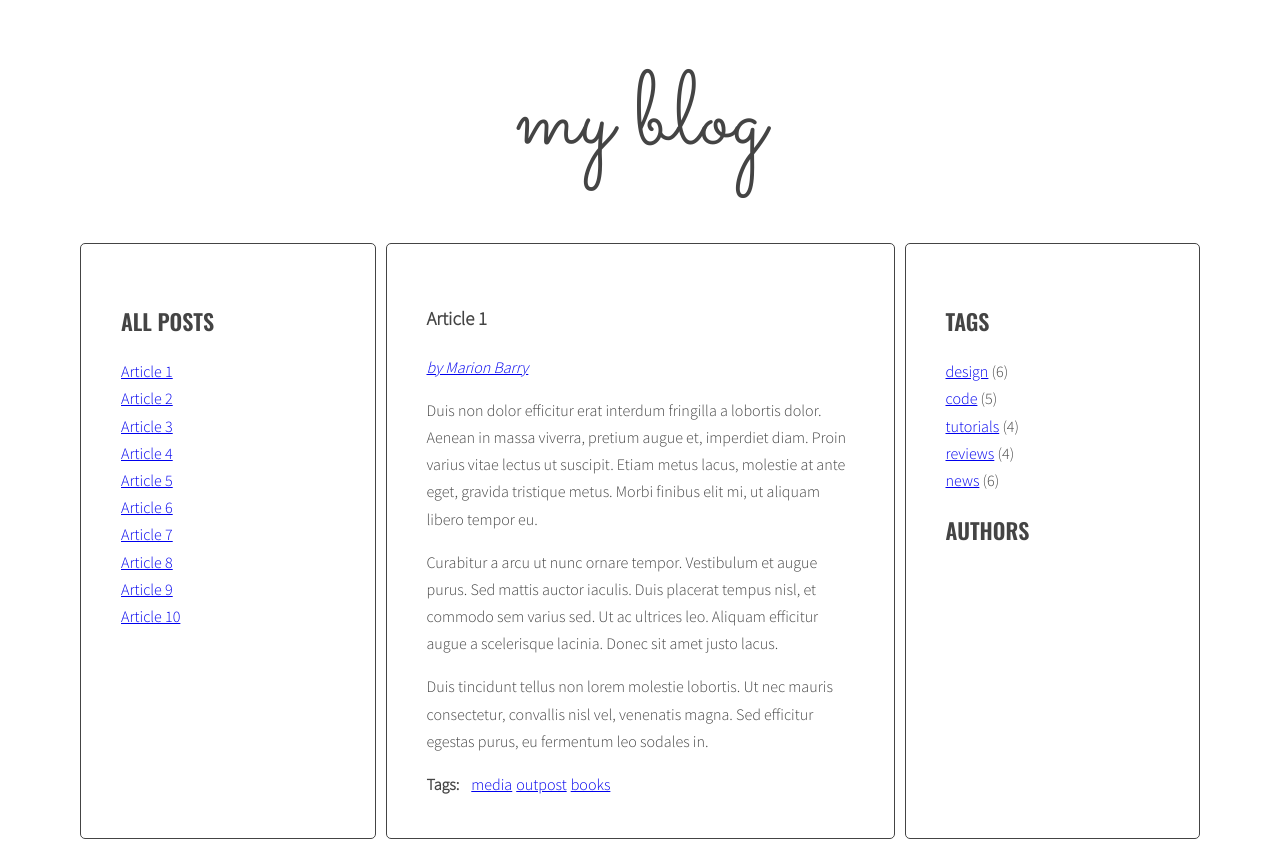
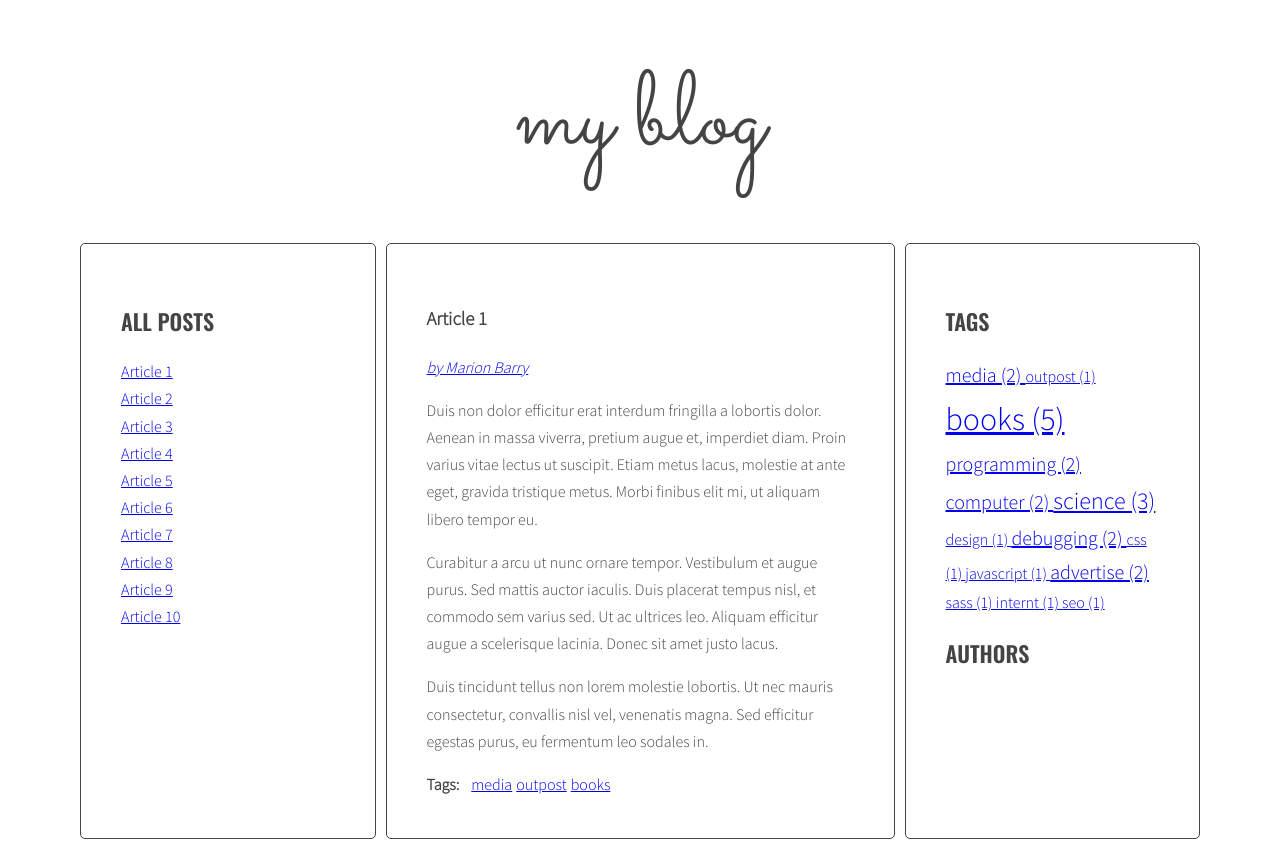
Before and after one commit to kordjusz/javascript-blog, a website: page index.html in a window 1280 px wide. Drawn offline with nearby package versions, Linux system fonts and the light colour scheme.

Commit message:
Finish JS responsible for generating links in right column

```diff
--- a/index.html
+++ b/index.html
@@ -174,11 +174,6 @@
             <aside class="sidebar">
               <h2 class="section-title">Tags</h2>
               <ul class="list tags">
-                <li><a href="#">design</a> <span>(6)</span></li>
-                <li><a href="#">code</a> <span>(5)</span></li>
-                <li><a href="#">tutorials</a> <span>(4)</span></li>
-                <li><a href="#">reviews</a> <span>(4)</span></li>
-                <li><a href="#">news</a> <span>(6)</span></li>
               </ul>
               <h2 class="section-title">Authors</h2>
               <ul class="list authors">
--- a/js/scripts.js
+++ b/js/scripts.js
@@ -30,7 +30,12 @@ const optArticleSelector = '.post',
   optTitleListSelector = '.titles',
   optArticleAuthorSelector = '.post-author',
   optArticleAuthorSelectorA = '.post-author a',
-  optArticleTagsSelectorA = '.post-tags .list li a';
+  optArticleTagsSelectorA = '.post-tags .list li a',
+  optCloudClassCount = 5,
+  optCloudClassPrefix = 'tag-size-',
+  optTagsListSelector = '.tags.list',
+  optTagsListSelectorA = '.tags.list a';
+
 
 function generateTitleLinks(customSelector = ''){
 
@@ -47,8 +52,6 @@ function generateTitleLinks(customSelector = ''){
     const linkHTML = '<li><a href="#' + articleId + '"><span>' + articleTitle + '</span></a></li>';
     titleList.insertAdjacentHTML('beforeend', linkHTML);
     html = html + linkHTML;
-    // console.log(html);
-    // titleList.innerHTML = html;
 
     const links = document.querySelectorAll('.titles a');
 
@@ -61,7 +64,9 @@ function generateTitleLinks(customSelector = ''){
 
 generateTitleLinks();
 
+
 function generateTags(){
+  let allTags = {};
   const articles = document.querySelectorAll(optArticleSelector);
 
   for(let article of articles){
@@ -71,13 +76,59 @@ function generateTags(){
     const articleTagsArray = articleTags.split(' ');
 
     for(let tag of articleTagsArray){
-      const tagHTML = `<li><a href="#tag-${tag}">${tag}</a></li>`;
-      //const tagHTML = '<li><a href="#tag-'+ tag + '">' + tag + '</a></li>';
-      html = html + tagHTML;
+      const linkHTML = `<li><a href="#tag-${tag}">${tag}</a></li>`;
+      html = html + linkHTML;
+
+      // eslint-disable-next-line no-prototype-builtins
+      if(!allTags.hasOwnProperty(tag)){
+        allTags[tag] = 1;
+      } else {
+        allTags[tag]++;
+      }
     }
-    wrapperTags.insertAdjacentHTML('afterbegin', html);
+    wrapperTags.insertAdjacentHTML('beforeend', html);
+    const tagList = document.querySelector(optTagsListSelector);
+
+    const tagsParams = calculateTagsParams(allTags);
+
+    let allTagsHTML = '';
+
+    for(let tag in allTags){
+      const tagLinkHTML = '<li class="' + optCloudClassPrefix + calculateTagClass(allTags[tag], tagsParams) + '"><a href=#tag-' + tag + '>' + tag + ' (' + allTags[tag] + ') ' +  '</a></li>';
+      console.log('taglinkHTML: ', tagLinkHTML);
+      allTagsHTML += tagLinkHTML;
+
+    }
+
+    tagList.innerHTML = allTagsHTML;
   }
+
+
 }
+
+function calculateTagsParams(tags){
+  const params = {
+    max: 0,
+    min: 999999
+  };
+  for(let tag in tags){
+
+    params.max = Math.max(tags[tag], params.max);
+    params.min = Math.min(tags[tag], params.max);
+
+  }
+  return params;
+}
+
+function calculateTagClass(count,params){
+
+  const normalizedCount = count - params.min;
+  const normalizedMax = params.max - params.min;
+  const percentage = normalizedCount / normalizedMax;
+  const classNumber = Math.floor( percentage * (optCloudClassCount - 1) + 1 );
+  return classNumber;
+}
+
 generateTags();
 
 function generateAuthors(){
@@ -118,10 +169,16 @@ function tagClickHandler(event){
 
 function addClickListenersToTags(){
   const tagLinks = document.querySelectorAll(optArticleTagsSelectorA);
+  const rightBannerLInks = document.querySelectorAll(optTagsListSelectorA);
 
   for(let tagLink of tagLinks){
     tagLink.addEventListener('click', tagClickHandler);
   }
+
+  for(let rightBannerLink of rightBannerLInks){
+    rightBannerLink.addEventListener('click', tagClickHandler);
+  }
+
 }
 
 addClickListenersToTags();
--- a/sass/style.scss
+++ b/sass/style.scss
@@ -125,3 +125,27 @@ body {
     margin: 0 10px 0 0;
   }
 }
+
+.tags.list li {
+  display: inline;
+}
+
+.tag-size-1 {
+  font-size: 16px;
+}
+
+.tag-size-2 {
+  font-size: 20px;;
+}
+
+.tag-size-3 {
+  font-size: 24px;
+}
+
+.tag-size-4 {
+  font-size: 28px;
+}
+
+.tag-size-5 {
+  font-size: 32px;
+}
```
Also changed, not shown: css/style.css, 1 other file.
